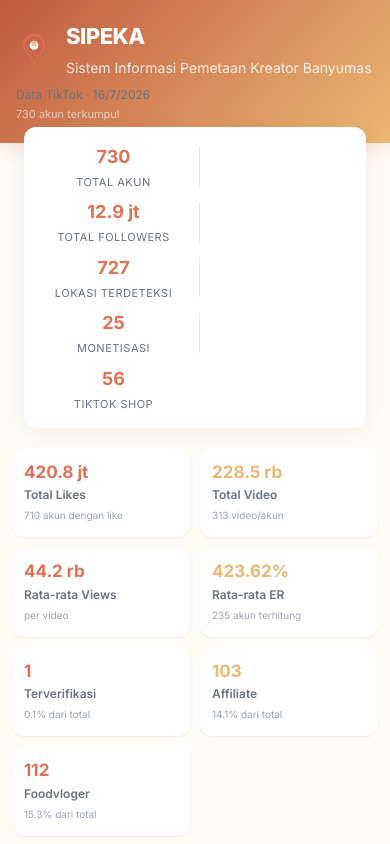
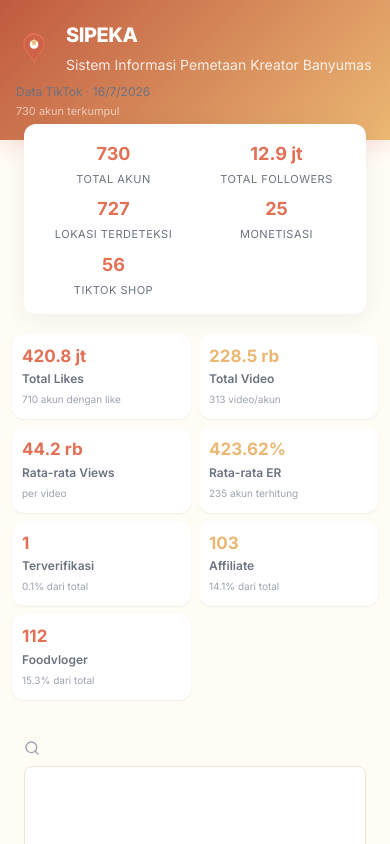
Before and after one commit to donnatamara/Dashboard-Tiktok, a React (Vite) app: page / in a window 390 px wide. Shown: the top 844 px of the page. Built offline with nearby package versions, Linux system fonts and the light colour scheme.

Commit message:
fix: improve mobile responsive layout with proper breakpoints
Add 1024px tablet, 768px mobile landscape, 480px portrait, and 380px small mobile breakpoints. Fix stat-divider class missing on stats-row dividers. Add table min-width for horizontal scroll on mobile.

```diff
--- a/src/App.tsx
+++ b/src/App.tsx
@@ -44,13 +44,13 @@
         {/* Stats row - overlapping the header */}
         <div className="stats-row" style={{ display: 'flex', justifyContent: 'center', alignItems: 'center', gap: 0, margin: '-20px auto 28px', background: COLORS.white, borderRadius: 16, boxShadow: `${COLORS.shadow} 0px 4px 24px`, padding: '22px 0', maxWidth: 800 }}>
           <StatItem value={totalScraped} label="Total Akun" />
-          <div style={{ width: 1, height: 40, background: COLORS.border }} />
+          <div className="stat-divider" style={{ width: 1, height: 40, background: COLORS.border }} />
           <StatItem value={formatNum(totalFollowers)} label="Total Followers" />
-          <div style={{ width: 1, height: 40, background: COLORS.border }} />
+          <div className="stat-divider" style={{ width: 1, height: 40, background: COLORS.border }} />
           <StatItem value={withLocation} label="Lokasi Terdeteksi" />
-          <div style={{ width: 1, height: 40, background: COLORS.border }} />
+          <div className="stat-divider" style={{ width: 1, height: 40, background: COLORS.border }} />
           <StatItem value={monetized} label="Monetisasi" />
-          <div style={{ width: 1, height: 40, background: COLORS.border }} />
+          <div className="stat-divider" style={{ width: 1, height: 40, background: COLORS.border }} />
           <StatItem value={withShop} label="TikTok Shop" />
         </div>
 
--- a/src/responsive.css
+++ b/src/responsive.css
@@ -1,3 +1,5 @@
+/* ── Responsive layout utilities ──────────────────── */
+
 .responsive-filters {
   display: flex;
   gap: 10px;
@@ -21,32 +23,39 @@
   padding: 8px 0;
 }
 
-@media (max-width: 768px) {
-  .responsive-filters {
-    flex-direction: column;
-    align-items: stretch;
-    padding: 12px;
+/* ═══════════════════════════════════════════════════
+   TABLET (≤ 1024px) — 4-col summary, smaller headings
+   ═══════════════════════════════════════════════════ */
+@media (max-width: 1024px) {
+  .summary-grid {
+    grid-template-columns: repeat(4, 1fr) !important;
   }
-  .responsive-filters input,
-  .responsive-filters select { width: 100%; }
-  .responsive-pagination button { font-size: 11px; padding: 4px 8px; }
+  .app-header h1 {
+    font-size: 24px !important;
+  }
 }
 
-/* ── Mobile < 700px ──────────────────────────────────── */
-@media (max-width: 700px) {
-  /* Header: stack logo + date vertically */
+/* ═══════════════════════════════════════════════════
+   MOBILE LANDSCAPE (≤ 768px)
+   ═══════════════════════════════════════════════════ */
+@media (max-width: 768px) {
+  /* ── Header: stack logo+title and date ── */
   .app-header > div {
     flex-direction: column !important;
     align-items: flex-start !important;
     gap: 8px !important;
   }
-  .app-header h1 { font-size: 22px !important; }
   .app-header .header-right {
     text-align: left !important;
   }
-  .app-header { padding: 20px 16px !important; }
+  .app-header {
+    padding: 20px 16px !important;
+  }
+  .app-header h1 {
+    font-size: 22px !important;
+  }
 
-  /* Stats row: grid 3 cols, hide dividers */
+  /* ── Stats row: 3 columns, hide dividers ── */
   .stats-row {
     display: grid !important;
     grid-template-columns: repeat(3, 1fr) !important;
@@ -56,26 +65,103 @@
     padding: 16px 12px !important;
     border-radius: 12px !important;
   }
-  .stats-row .stat-item-value { font-size: 22px !important; }
-  .stats-row .stat-divider { display: none !important; }
+  .stats-row .stat-item-value {
+    font-size: 22px !important;
+  }
+  .stats-row .stat-divider {
+    display: none !important;
+  }
 
-  /* Summary cards: 3 cols */
+  /* ── Summary cards: 3 columns ── */
   .summary-grid {
     grid-template-columns: repeat(3, 1fr) !important;
     gap: 10px !important;
   }
-  .summary-grid .summary-card { padding: 14px 12px !important; }
-  .summary-grid .summary-card-value { font-size: 20px !important; }
+  .summary-card {
+    padding: 14px 12px !important;
+  }
+  .summary-card-value {
+    font-size: 20px !important;
+  }
 
-  /* Main content: less padding */
-  .app-main { padding: 0 12px !important; }
+  /* ── Main content: tighter padding ── */
+  .app-main {
+    padding: 0 12px !important;
+  }
+
+  /* ── Filter bar: stack vertically ── */
+  .responsive-filters {
+    flex-direction: column;
+    align-items: stretch;
+    padding: 12px;
+  }
+  .responsive-filters input,
+  .responsive-filters select {
+    width: 100%;
+  }
+
+  /* ── Table: ensure horizontal scroll on mobile ── */
+  .responsive-table-wrap table {
+    min-width: 750px;
+  }
+
+  /* ── Pagination: smaller buttons ── */
+  .responsive-pagination button {
+    font-size: 11px;
+    padding: 4px 8px;
+    min-width: 28px;
+  }
 }
 
-/* ── Mobile < 450px ──────────────────────────────────── */
-@media (max-width: 450px) {
-  .stats-row { grid-template-columns: repeat(2, 1fr) !important; }
-  .summary-grid { grid-template-columns: repeat(2, 1fr) !important; }
-  .stats-row .stat-item-value { font-size: 18px !important; }
-  .summary-grid .summary-card-value { font-size: 17px !important; }
-  .summary-grid .summary-card-sub { font-size: 10px !important; }
+/* ═══════════════════════════════════════════════════
+   MOBILE PORTRAIT (≤ 480px) — 2-col grids
+   ═══════════════════════════════════════════════════ */
+@media (max-width: 480px) {
+  .app-header h1 {
+    font-size: 20px !important;
+  }
+
+  .stats-row {
+    grid-template-columns: repeat(2, 1fr) !important;
+  }
+  .stats-row .stat-item-value {
+    font-size: 18px !important;
+  }
+
+  .summary-grid {
+    grid-template-columns: repeat(2, 1fr) !important;
+    gap: 8px !important;
+  }
+  .summary-card {
+    padding: 12px 10px !important;
+  }
+  .summary-card-value {
+    font-size: 17px !important;
+  }
+  .summary-card-sub {
+    font-size: 10px !important;
+  }
+
+  /* Pagination: even smaller for tight screens */
+  .responsive-pagination button {
+    font-size: 10px;
+    padding: 3px 6px;
+    min-width: 26px;
+  }
 }
+
+/* ═══════════════════════════════════════════════════
+   SMALL MOBILE (≤ 380px) — 1-col summary, 2-col stats
+   ═══════════════════════════════════════════════════ */
+@media (max-width: 380px) {
+  .summary-grid {
+    grid-template-columns: 1fr !important;
+  }
+
+  .app-header h1 {
+    font-size: 18px !important;
+  }
+  .app-header p {
+    font-size: 12px !important;
+  }
+}
```
